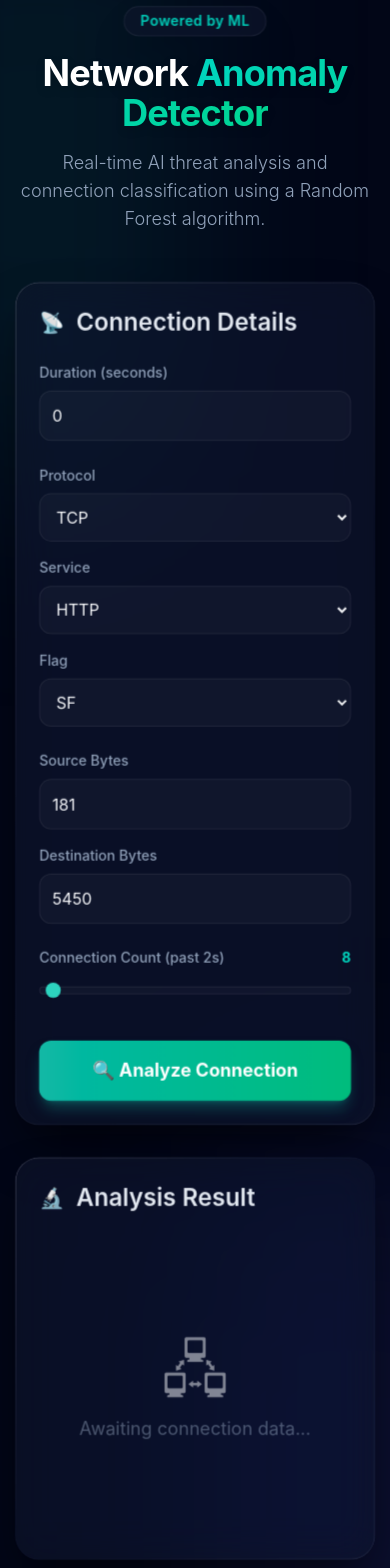
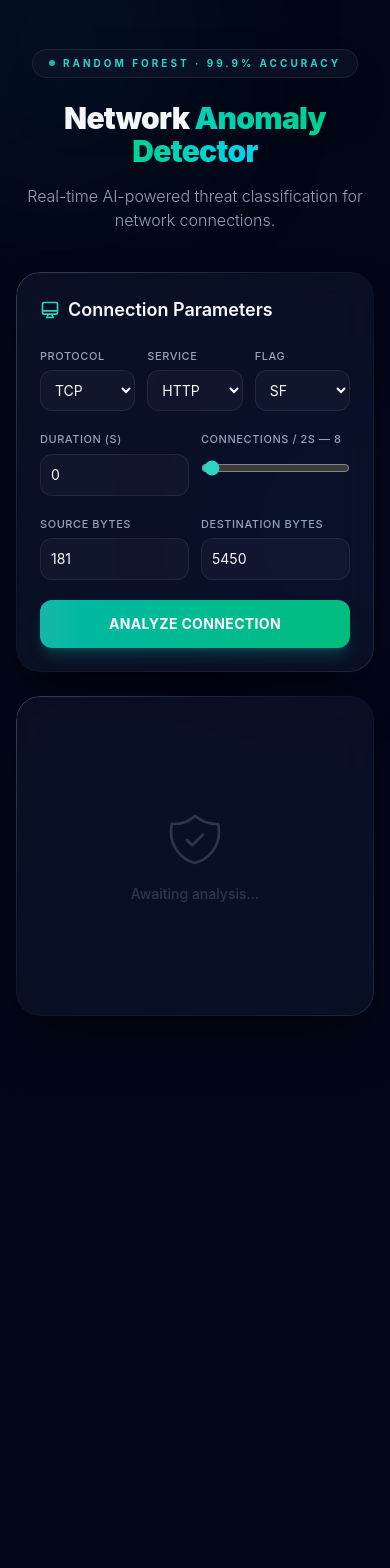
Before and after one commit to sankeashok/AnamalyDetection, a React app in the folder frontend/: page / in a window 390 px wide. Shown: the top 1568 px of the page. After the commit the page ends 1064 px from the top, so only its background shows below. Built offline with nearby package versions, Linux system fonts and the light colour scheme; no server answers; the HTML template or start-up script is replaced by a standard one.

Commit message:
UI: Remove footer text

```diff
--- a/frontend/src/App.jsx
+++ b/frontend/src/App.jsx
@@ -1,4 +1,6 @@
 import { useState } from 'react'
+
+const API_URL = import.meta.env.VITE_API_URL || 'http://127.0.0.1:5000'
 
 function App() {
   const [formData, setFormData] = useState({
@@ -29,13 +31,12 @@ function App() {
     setResult(null)
 
     try {
-      const response = await fetch('http://127.0.0.1:5000/predict', {
+      const response = await fetch(`${API_URL}/predict`, {
         method: 'POST',
         headers: { 'Content-Type': 'application/json' },
         body: JSON.stringify(formData),
       })
-
-      if (!response.ok) throw new Error('Failed to connect to the prediction API')
+      if (!response.ok) throw new Error('API connection failed')
       const data = await response.json()
       setResult(data)
     } catch (err) {
@@ -45,188 +46,174 @@ function App() {
     }
   }
 
+  const isAnomaly = result?.prediction_label === 'anomaly'
+
   return (
-    <div className="min-h-screen p-4 md:p-8 flex flex-col items-center justify-center relative overflow-hidden bg-[#020617]">
-      {/* Background ambient light */}
-      <div className="absolute top-[-10%] left-[-10%] w-[40%] h-[40%] rounded-full bg-teal-500/20 blur-[120px] pointer-events-none"></div>
-      <div className="absolute bottom-[-10%] right-[-10%] w-[40%] h-[40%] rounded-full bg-indigo-500/20 blur-[120px] pointer-events-none"></div>
+    <div className="relative min-h-screen flex flex-col">
+      {/* Animated Background */}
+      <div className="fixed inset-0 -z-10 overflow-hidden pointer-events-none">
+        <div className="blob-1 absolute -top-[20%] -left-[10%] w-[50%] h-[50%] rounded-full blur-[120px] opacity-20 bg-[radial-gradient(circle,#2dd4bf_0%,transparent_70%)]" />
+        <div className="blob-2 absolute top-[40%] -right-[10%] w-[45%] h-[45%] rounded-full blur-[100px] opacity-15 bg-[radial-gradient(circle,#6366f1_0%,transparent_70%)]" />
+        <div className="absolute inset-0 noise-overlay" />
+      </div>
 
-      <div className="w-full max-w-6xl z-10 animate-liquid">
-        {/* Header */}
-        <div className="text-center mb-12">
-          <div className="inline-block px-4 py-1 rounded-full liquid-glass text-teal-400 text-sm font-semibold mb-4 tracking-wide border-teal-400/20">
-            Powered by ML
+      {/* Main Content */}
+      <main className="flex-1 flex flex-col items-center justify-center px-4 py-12 md:py-16">
+
+        {/* Hero Header */}
+        <header className="text-center mb-10 md:mb-14 animate-fade-up">
+          <div className="inline-flex items-center gap-2 rounded-full px-4 py-1.5 text-[10px] font-bold tracking-[0.3em] uppercase liquid-glass mb-6 text-[var(--accent)]">
+            <span className="h-1.5 w-1.5 rounded-full bg-[var(--accent)] animate-pulse" />
+            Random Forest · 99.9% Accuracy
           </div>
-          <h1 className="text-4xl md:text-6xl font-bold mb-4 tracking-tight text-white drop-shadow-lg">
-            Network <span className="text-transparent bg-clip-text bg-gradient-to-r from-teal-400 to-emerald-400">Anomaly Detector</span>
+          <h1 className="text-3xl sm:text-5xl md:text-6xl font-black tracking-tight leading-[1.1] mb-4">
+            Network{' '}
+            <span className="bg-gradient-to-r from-teal-400 via-emerald-400 to-cyan-400 bg-clip-text text-transparent">
+              Anomaly Detector
+            </span>
           </h1>
-          <p className="text-slate-400 text-lg md:text-xl max-w-2xl mx-auto font-light">
-            Real-time AI threat analysis and connection classification using a Random Forest algorithm.
+          <p className="text-[var(--text-secondary)] text-base md:text-lg max-w-xl mx-auto font-light">
+            Real-time AI-powered threat classification for network connections.
           </p>
-        </div>
+        </header>
 
-        {/* Dashboard Grid */}
-        <div className="grid grid-cols-1 lg:grid-cols-2 gap-8">
+        {/* Dashboard */}
+        <div className="w-full max-w-5xl grid grid-cols-1 lg:grid-cols-5 gap-6 animate-fade-up delay-200">
 
-          {/* Input Form Card */}
-          <div className="specular-card p-6 md:p-8">
-            <h3 className="text-2xl font-semibold mb-6 flex items-center text-slate-200">
-              <span className="text-teal-400 mr-3 text-xl">📡</span> Connection Details
-            </h3>
+          {/* Input Panel — 3 cols */}
+          <section className="lg:col-span-3 specular-card p-6 md:p-8">
+            <h2 className="text-lg font-semibold text-[var(--text-primary)] mb-6 flex items-center gap-2">
+              <svg className="w-5 h-5 text-[var(--accent)]" fill="none" viewBox="0 0 24 24" stroke="currentColor" strokeWidth={2}>
+                <path strokeLinecap="round" strokeLinejoin="round" d="M9.75 17L9 20l-1 1h8l-1-1-.75-3M3 13h18M5 17h14a2 2 0 002-2V5a2 2 0 00-2-2H5a2 2 0 00-2 2v10a2 2 0 002 2z" />
+              </svg>
+              Connection Parameters
+            </h2>
 
-            <div className="space-y-6">
-              <div>
-                <label className="block text-sm font-medium text-slate-400 mb-2">Duration (seconds)</label>
-                <input
-                  type="number"
-                  name="duration"
-                  value={formData.duration}
-                  onChange={handleChange}
-                  className="w-full p-3 liquid-input"
-                  min="0"
-                />
-              </div>
-
-              <div className="grid grid-cols-1 md:grid-cols-3 gap-4">
-                <div>
-                  <label className="block text-sm font-medium text-slate-400 mb-2">Protocol</label>
-                  <select name="protocoltype" value={formData.protocoltype} onChange={handleChange} className="w-full p-3 liquid-input">
+            <div className="space-y-5">
+              {/* Row 1: Protocol, Service, Flag */}
+              <div className="grid grid-cols-3 gap-3">
+                <Field label="Protocol">
+                  <select name="protocoltype" value={formData.protocoltype} onChange={handleChange} className="w-full p-2.5 liquid-input text-sm">
                     <option value="tcp">TCP</option>
                     <option value="udp">UDP</option>
                     <option value="icmp">ICMP</option>
                   </select>
-                </div>
-                <div>
-                  <label className="block text-sm font-medium text-slate-400 mb-2">Service</label>
-                  <select name="service" value={formData.service} onChange={handleChange} className="w-full p-3 liquid-input">
+                </Field>
+                <Field label="Service">
+                  <select name="service" value={formData.service} onChange={handleChange} className="w-full p-2.5 liquid-input text-sm">
                     <option value="http">HTTP</option>
                     <option value="private">Private</option>
                     <option value="domain_u">Domain U</option>
                     <option value="smtp">SMTP</option>
                     <option value="ftp_data">FTP Data</option>
                   </select>
-                </div>
-                <div>
-                  <label className="block text-sm font-medium text-slate-400 mb-2">Flag</label>
-                  <select name="flag" value={formData.flag} onChange={handleChange} className="w-full p-3 liquid-input">
+                </Field>
+                <Field label="Flag">
+                  <select name="flag" value={formData.flag} onChange={handleChange} className="w-full p-2.5 liquid-input text-sm">
                     <option value="SF">SF</option>
                     <option value="S0">S0</option>
                     <option value="REJ">REJ</option>
                   </select>
-                </div>
+                </Field>
               </div>
 
-              <div className="grid grid-cols-1 md:grid-cols-2 gap-4">
-                <div>
-                  <label className="block text-sm font-medium text-slate-400 mb-2">Source Bytes</label>
-                  <input type="number" name="srcbytes" value={formData.srcbytes} onChange={handleChange} className="w-full p-3 liquid-input" min="0" />
-                </div>
-                <div>
-                  <label className="block text-sm font-medium text-slate-400 mb-2">Destination Bytes</label>
-                  <input type="number" name="dstbytes" value={formData.dstbytes} onChange={handleChange} className="w-full p-3 liquid-input" min="0" />
-                </div>
+              {/* Row 2: Duration + Count */}
+              <div className="grid grid-cols-2 gap-3">
+                <Field label="Duration (s)">
+                  <input type="number" name="duration" value={formData.duration} onChange={handleChange} className="w-full p-2.5 liquid-input text-sm" min="0" />
+                </Field>
+                <Field label={`Connections / 2s — ${formData.count}`}>
+                  <input type="range" name="count" value={formData.count} onChange={handleChange} className="w-full h-2 mt-2 rounded-lg cursor-pointer liquid-input" min="0" max="511" />
+                </Field>
               </div>
 
-              <div>
-                <label className="flex justify-between text-sm font-medium text-slate-400 mb-2">
-                  <span>Connection Count (past 2s)</span>
-                  <span className="text-teal-400 font-bold">{formData.count}</span>
-                </label>
-                <input
-                  type="range"
-                  name="count"
-                  value={formData.count}
-                  onChange={handleChange}
-                  className="w-full h-2 rounded-lg appearance-none cursor-pointer liquid-input"
-                  min="0" max="511"
-                />
+              {/* Row 3: Bytes */}
+              <div className="grid grid-cols-2 gap-3">
+                <Field label="Source Bytes">
+                  <input type="number" name="srcbytes" value={formData.srcbytes} onChange={handleChange} className="w-full p-2.5 liquid-input text-sm" min="0" />
+                </Field>
+                <Field label="Destination Bytes">
+                  <input type="number" name="dstbytes" value={formData.dstbytes} onChange={handleChange} className="w-full p-2.5 liquid-input text-sm" min="0" />
+                </Field>
               </div>
 
+              {/* CTA */}
               <button
                 onClick={analyzeConnection}
                 disabled={loading}
-                className="w-full mt-4 py-4 rounded-xl font-bold text-lg bg-gradient-to-r from-teal-500 to-emerald-500 text-white shadow-lg shadow-teal-500/30 hover:shadow-teal-500/50 hover:-translate-y-1 transition-all duration-300 disabled:opacity-50 disabled:hover:translate-y-0"
+                className="w-full py-3.5 rounded-xl font-bold text-sm tracking-wide uppercase bg-gradient-to-r from-teal-500 to-emerald-500 text-white shadow-lg shadow-teal-500/25 hover:shadow-teal-500/40 hover:-translate-y-0.5 active:translate-y-0 transition-all duration-200 disabled:opacity-50 disabled:pointer-events-none"
               >
-                {loading ? 'Analyzing Traffic...' : '🔍 Analyze Connection'}
+                {loading ? 'Analyzing…' : 'Analyze Connection'}
               </button>
             </div>
-          </div>
+          </section>
 
-          {/* Results Card */}
-          <div className="specular-card p-6 md:p-8 flex flex-col justify-center items-center text-center min-h-[400px]">
-            <h3 className="text-2xl font-semibold mb-8 flex items-center text-slate-200 w-full justify-start">
-              <span className="text-teal-400 mr-3 text-xl">🔬</span> Analysis Result
-            </h3>
+          {/* Result Panel — 2 cols */}
+          <section className="lg:col-span-2 specular-card p-6 md:p-8 flex flex-col justify-center items-center text-center min-h-[320px]">
 
             {!result && !error && !loading && (
-              <div className="flex flex-col items-center justify-center flex-1 opacity-50">
-                <div className="text-6xl mb-4">🖧</div>
-                <p className="text-slate-400 text-lg">Awaiting connection data...</p>
+              <div className="flex flex-col items-center gap-3 opacity-40">
+                <svg className="w-16 h-16 text-slate-500" fill="none" viewBox="0 0 24 24" stroke="currentColor" strokeWidth={1}>
+                  <path strokeLinecap="round" strokeLinejoin="round" d="M9 12l2 2 4-4m5.618-4.016A11.955 11.955 0 0112 2.944a11.955 11.955 0 01-8.618 3.04A12.02 12.02 0 003 9c0 5.591 3.824 10.29 9 11.622 5.176-1.332 9-6.03 9-11.622 0-1.042-.133-2.052-.382-3.016z" />
+                </svg>
+                <p className="text-slate-500 text-sm font-medium">Awaiting analysis…</p>
               </div>
             )}
 
             {loading && (
-              <div className="flex flex-col items-center justify-center flex-1">
-                <div className="w-16 h-16 border-4 border-teal-500/30 border-t-teal-500 rounded-full animate-spin mb-4"></div>
-                <p className="text-teal-400 animate-pulse font-medium">Processing neural layers...</p>
+              <div className="flex flex-col items-center gap-4">
+                <div className="w-12 h-12 border-[3px] border-teal-500/20 border-t-teal-500 rounded-full animate-spin" />
+                <p className="text-[var(--accent)] text-sm font-medium animate-pulse">Processing…</p>
               </div>
             )}
 
             {error && (
-              <div className="bg-red-500/10 border border-red-500/30 p-6 rounded-2xl w-full">
-                <span className="text-3xl block mb-2">⚠️</span>
-                <p className="text-red-400 font-medium">{error}</p>
+              <div className="bg-red-500/10 border border-red-500/20 p-5 rounded-xl w-full">
+                <p className="text-red-400 text-sm font-medium">⚠️ {error}</p>
+                <p className="text-red-400/60 text-xs mt-1">Ensure the Flask API is running on port 5000</p>
               </div>
             )}
 
             {result && (
-              <div className="w-full flex flex-col items-center flex-1 justify-center space-y-8 animate-in fade-in zoom-in duration-500">
-
-                {/* Status Badge */}
-                <div className={`px-8 py-6 rounded-2xl border-2 w-full shadow-2xl ${
-                  result.prediction_label === 'anomaly'
-                    ? 'bg-red-500/10 border-red-500/50 shadow-red-500/20'
-                    : 'bg-emerald-500/10 border-emerald-500/50 shadow-emerald-500/20'
-                }`}>
-                  <h2 className={`text-3xl md:text-4xl font-extrabold tracking-wide flex items-center justify-center gap-3 ${
-                    result.prediction_label === 'anomaly' ? 'text-red-400' : 'text-emerald-400'
-                  }`}>
-                    {result.prediction_label === 'anomaly' ? (
-                      <><span className="animate-pulse">🚨</span> THREAT DETECTED</>
-                    ) : (
-                      <><span className="drop-shadow-lg">✅</span> SECURE</>
-                    )}
-                  </h2>
+              <div className="w-full space-y-6 animate-fade-up">
+                {/* Status */}
+                <div className={`p-6 rounded-2xl border ${isAnomaly ? 'bg-red-500/10 border-red-500/30 pulse-threat' : 'bg-emerald-500/10 border-emerald-500/30'}`}>
+                  <div className={`text-3xl font-black tracking-wide ${isAnomaly ? 'text-red-400' : 'text-emerald-400'}`}>
+                    {isAnomaly ? '🚨 THREAT' : '✅ SECURE'}
+                  </div>
+                  <p className="text-[var(--text-secondary)] text-xs mt-2 uppercase tracking-wider font-medium">
+                    {isAnomaly ? 'Anomalous traffic pattern detected' : 'Normal traffic pattern confirmed'}
+                  </p>
                 </div>
 
-                {/* Confidence Meter */}
-                <div className="w-full liquid-glass p-6 rounded-2xl text-left">
-                  <div className="flex justify-between items-end mb-3">
-                    <span className="text-slate-400 font-medium uppercase tracking-wider text-sm">Model Confidence</span>
-                    <span className="text-2xl font-bold text-slate-200">{(result.confidence * 100).toFixed(1)}%</span>
+                {/* Confidence */}
+                <div className="liquid-glass p-4 rounded-xl text-left">
+                  <div className="flex justify-between items-center mb-2">
+                    <span className="text-[var(--text-secondary)] text-xs font-medium uppercase tracking-wider">Confidence</span>
+                    <span className="text-lg font-bold text-[var(--text-primary)]">{(result.confidence * 100).toFixed(1)}%</span>
                   </div>
-
-                  <div className="h-3 w-full bg-slate-800/50 rounded-full overflow-hidden border border-white/5">
+                  <div className="h-2 w-full bg-slate-800/60 rounded-full overflow-hidden">
                     <div
-                      className={`h-full rounded-full transition-all duration-1000 ease-out ${
-                        result.prediction_label === 'anomaly'
-                          ? 'bg-gradient-to-r from-red-500 to-rose-400 shadow-[0_0_10px_rgba(244,63,94,0.5)]'
-                          : 'bg-gradient-to-r from-emerald-500 to-teal-400 shadow-[0_0_10px_rgba(16,185,129,0.5)]'
-                      }`}
+                      className={`h-full rounded-full transition-all duration-1000 ease-out ${isAnomaly ? 'bg-gradient-to-r from-red-500 to-rose-400' : 'bg-gradient-to-r from-emerald-500 to-teal-400'}`}
                       style={{ width: `${result.confidence * 100}%` }}
                     />
                   </div>
                 </div>
-
               </div>
             )}
-          </div>
+          </section>
         </div>
 
-        <div className="mt-12 text-center text-slate-500 text-sm">
-          <p>Portfolio Project 01 • Designed for hiring managers</p>
-        </div>
-      </div>
+      </main>
+    </div>
+  )
+}
+
+function Field({ label, children }) {
+  return (
+    <div>
+      <label className="block text-[11px] font-medium text-[var(--text-secondary)] mb-1.5 uppercase tracking-wider">{label}</label>
+      {children}
     </div>
   )
 }
```
